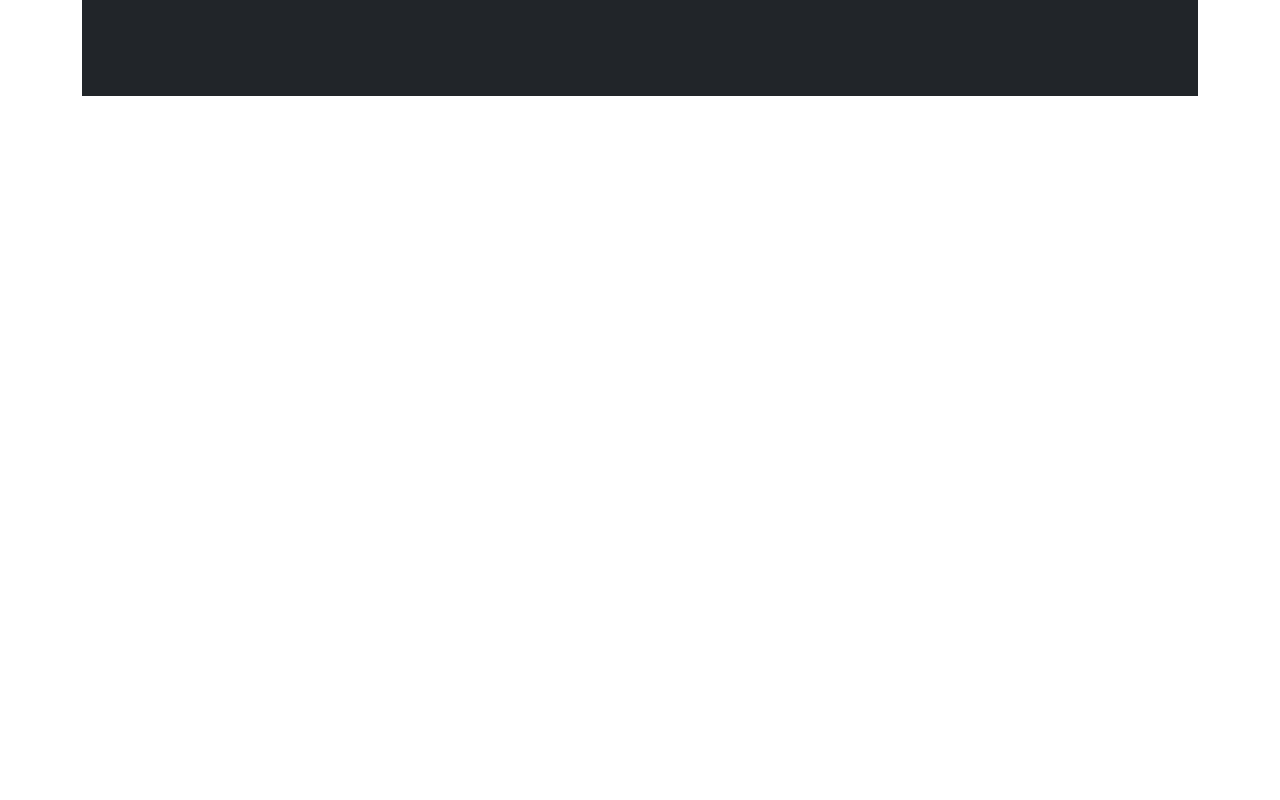
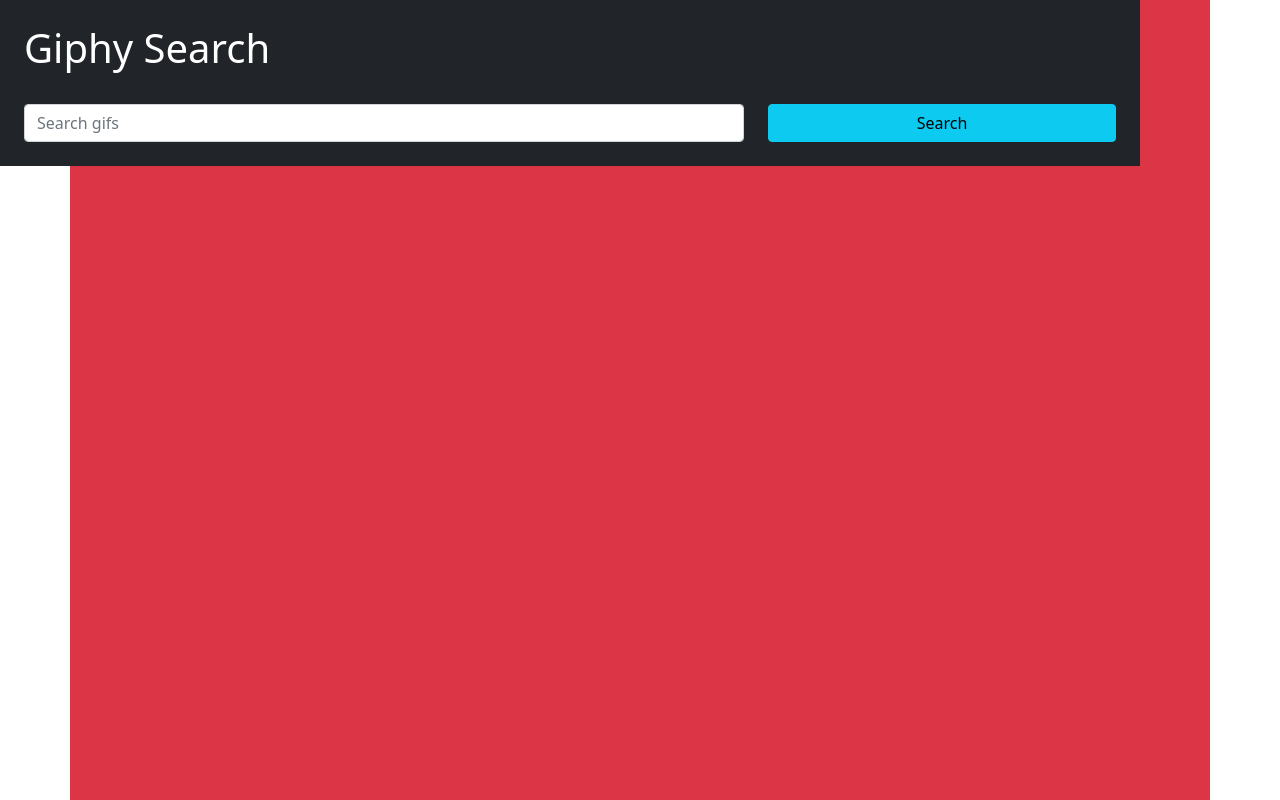
Before and after one commit to SaulRuizS/GiphySearch, a React app: page / in a window 1280 px wide. Shown: the top 800 px of the page. Built offline with nearby package versions, Linux system fonts and the light colour scheme.

Commit message:
App's skeleton first components

```diff
--- /dev/null
+++ b/src/components/SearchButton.jsx
@@ -0,0 +1,13 @@
+import React from 'react';
+
+const SearchButton = () => {
+    return (
+        <div className='col-4'>
+            <button
+                className='btn btn-info w-100 h-100'
+            >Search</button>
+        </div>
+    );
+};
+
+export default SearchButton;
--- a/src/components/SearchInput.jsx
+++ b/src/components/SearchInput.jsx
@@ -2,8 +2,12 @@ import React from 'react';
 
 const SearchInput = () => {
     return (
-        <div>
-
+        <div className='col-8'>
+            <input
+                type="text"
+                placeholder='Search gifs'
+                className='form-control w-100'
+            />
         </div>
     );
 };
--- a/src/containers/App.jsx
+++ b/src/containers/App.jsx
@@ -1,14 +1,14 @@
 import React from 'react';
 import 'bootstrap';
-import SearchInput from '../components/SearchInput';
-import SearchInputContainer from './SearchInputContainer';
+import Header from './Header';
+import ImagesContainer from './ImagesContainer';
 
 const App = () => {
     return (
-        <div>
-            <SearchInput />
-            <SearchInputContainer />
-        </div>
+        <>
+            <Header />
+            <ImagesContainer />
+        </>
     );
 };
 
--- /dev/null
+++ b/src/containers/Header.jsx
@@ -0,0 +1,17 @@
+import React from 'react';
+import SearchInputContainer from './SearchInputContainer';
+
+const Header = () => {
+    return (
+        <div className="container-sm bg-dark p-4 position-fixed">
+            <div className='row'>
+                <div className='col'>
+                    <h1 className='h1 text-white'>Giphy Search</h1>
+                </div>
+            </div>
+            <SearchInputContainer />
+        </div>
+    );
+};
+
+export default Header;
--- /dev/null
+++ b/src/containers/ImagesContainer.jsx
@@ -0,0 +1,11 @@
+import React from 'react';
+
+const ImagesContainer = () => {
+    return (
+        <div className='container-sm bg-danger w-100 images-container'>
+
+        </div>
+    );
+};
+
+export default ImagesContainer;
--- a/src/containers/SearchInputContainer.jsx
+++ b/src/containers/SearchInputContainer.jsx
@@ -1,10 +1,14 @@
 import React from 'react';
-import 'bootstrap'
+import 'bootstrap';
+import '@styles/SearchInputContainer.css';
+import SearchInput from '@components/SearchInput';
+import SearchButton from '@components/SearchButton';
 
 const SearchInputContainer = () => {
     return (
-        <div className="container-sm">
-            <div className='p-5 bg-dark'></div>
+        <div className='row mt-4'>
+            <SearchInput />
+            <SearchButton />
         </div>
     );
 };
--- /dev/null
+++ b/src/styles/SearchInputContainer.css
@@ -0,0 +1,3 @@
+.images-container {
+    height: 1400px;
+}
--- a/webpack.config.dev.js
+++ b/webpack.config.dev.js
@@ -15,7 +15,8 @@ module.exports = {
         ],
         alias: {
             '@components': path.resolve(__dirname, 'src/components/'),
-            '@containers': path.resolve(__dirname, 'src/containers/')
+            '@containers': path.resolve(__dirname, 'src/containers/'),
+            '@styles': path.resolve(__dirname, 'src/styles/'),
         }
     },
     module: {
```
